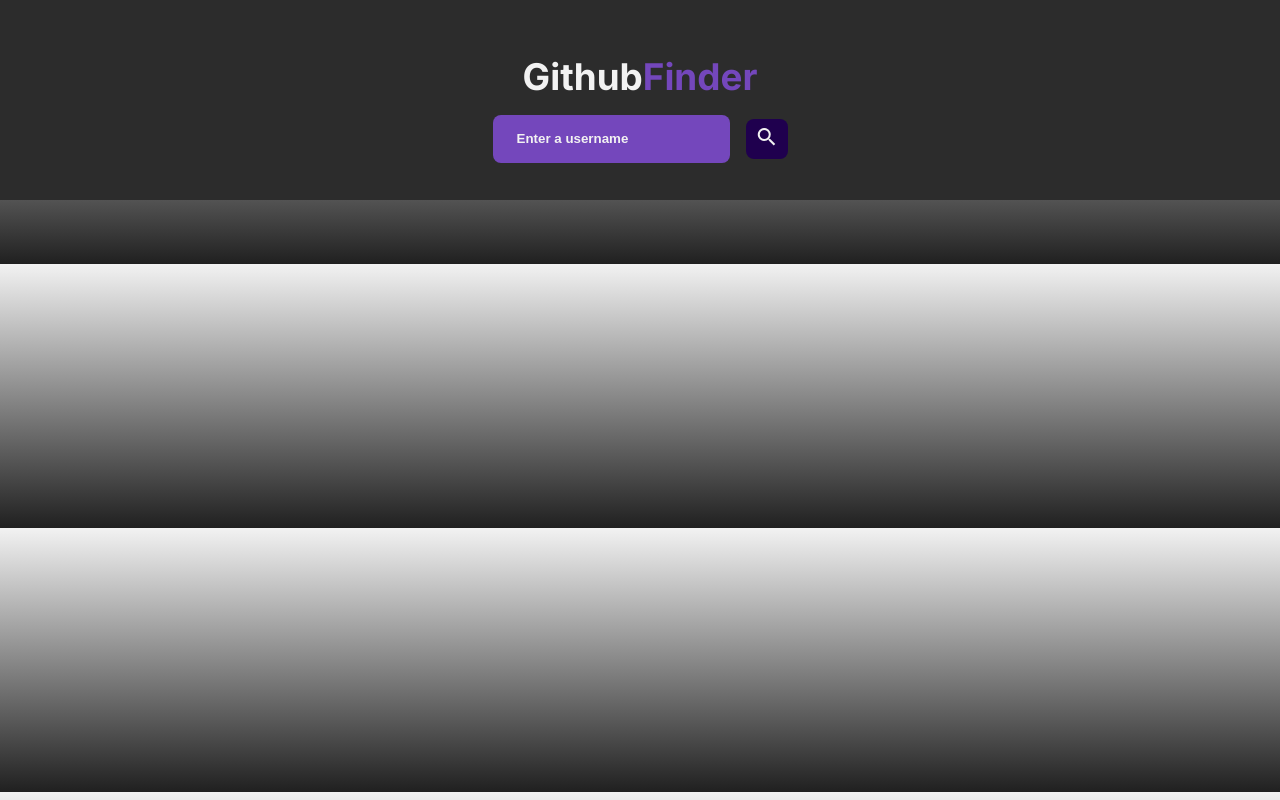
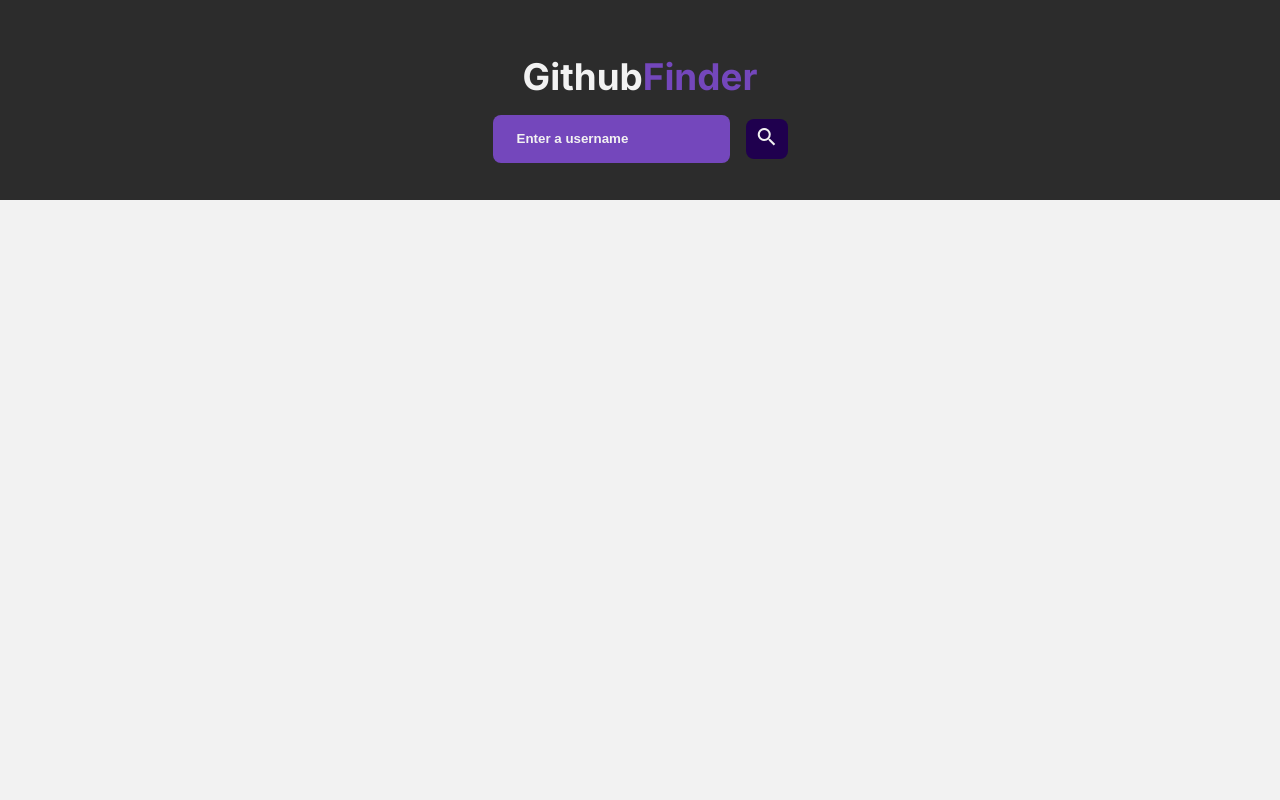
Before and after one commit to DianaMartine/github-finder-dio-mentoria, a plain HTML site: page index.html in a window 1280 px wide. Drawn offline with Linux system fonts and the light colour scheme.

Commit message:
fix bug background-color

```diff
--- a/style.css
+++ b/style.css
@@ -16,6 +16,7 @@
 }
 
 body {
+  height: 100%;
   font-family: "Inter", sans-serif;
   font-size: 16px;
   background: var(--white);
@@ -25,12 +26,6 @@ body {
   align-items: center;
   justify-content: center;
   margin: auto;
-  background-image: linear-gradient(
-    to bottom,
-    var(--white),
-    var(--darkest-grey)
-  );
-  background-size: cover;
 }
 
 header {
```
Lines whose indentation alone changed are shown as unchanged.
